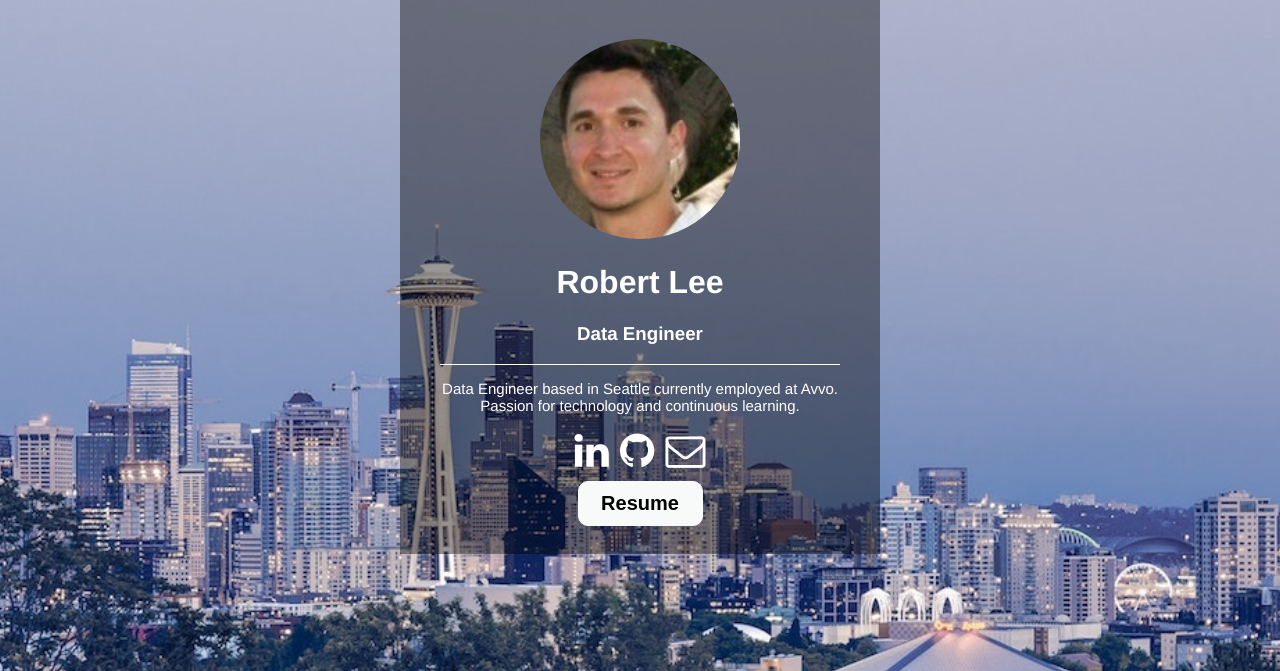
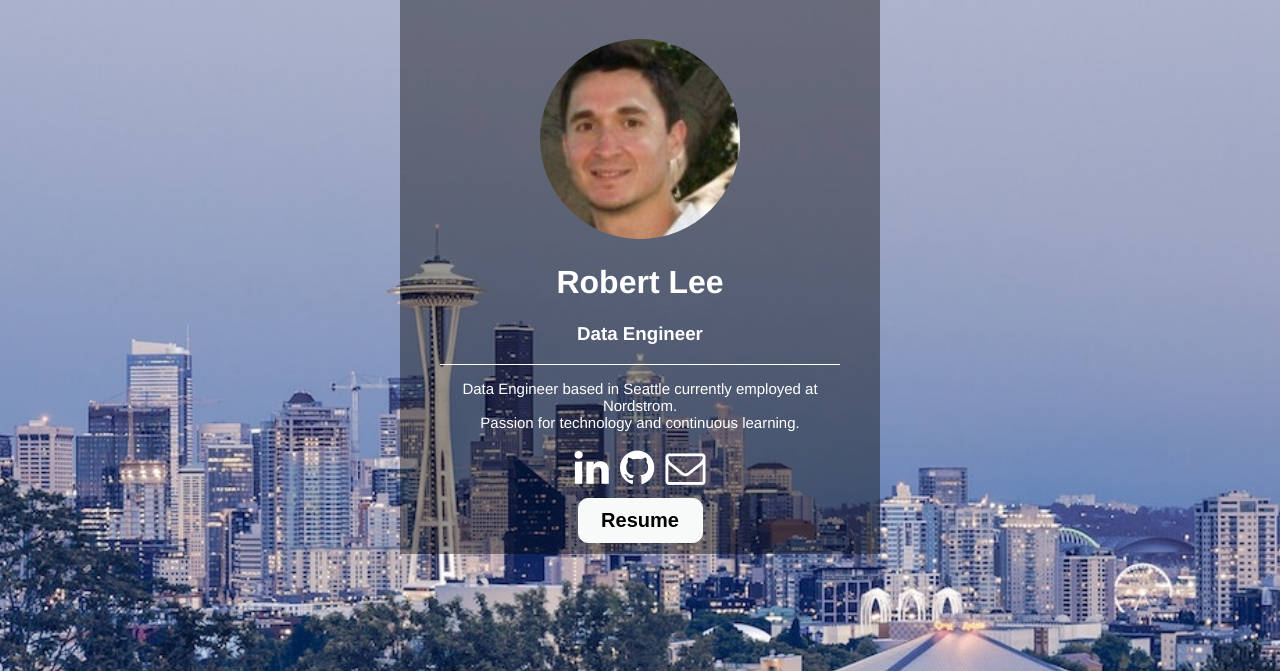
Before and after one commit to rlee21/personal-website, a Flask app: page / in a window 1280 px wide. Shown: the part 81-752 px from the top of the page. Run offline with Flask 2, Linux system fonts and the light colour scheme.

Commit message:
update employment

```diff
--- a/templates/index.html
+++ b/templates/index.html
@@ -16,7 +16,7 @@
     <h3>Data Engineer</h3>
     <div class="line-break"></div>
     <p>
-        Data Engineer based in Seattle currently employed at Avvo.<br>
+        Data Engineer based in Seattle currently employed at Nordstrom.<br>
         Passion for technology and continuous learning.
     </p>
     <div class="social-icons">
```
Also changed, not shown: 1 other file.
